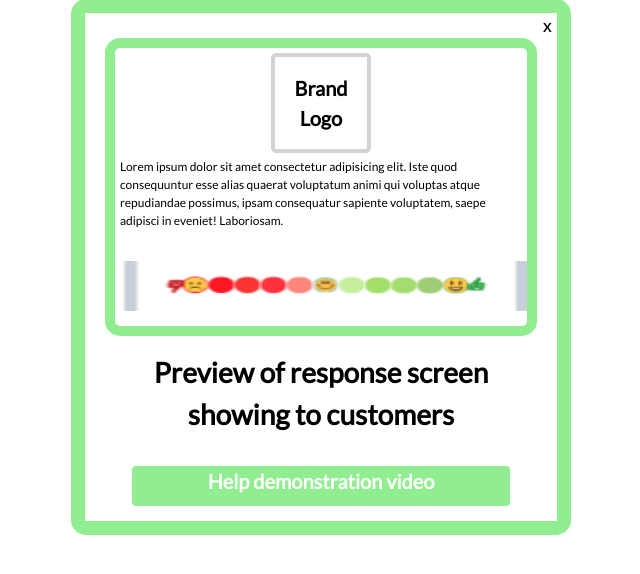
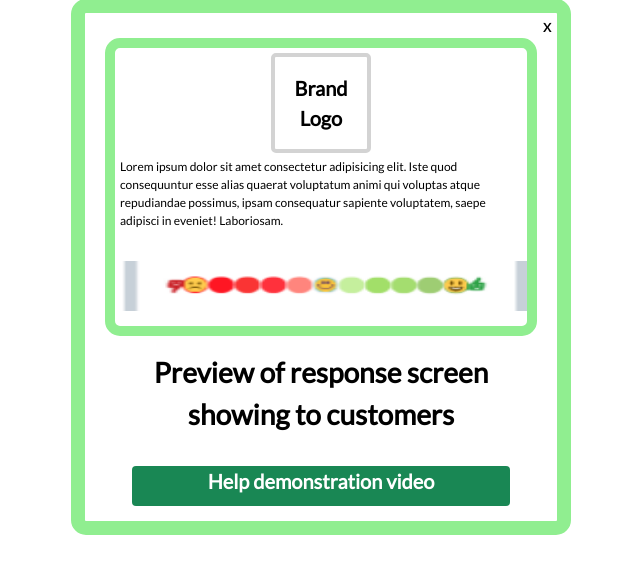
Before and after one commit to LL06-Reports-Analysis-Dowell/100077-dowellvocfeedback, a Django app: page /preview/ in a window 1280 px wide. Shown: the part 16-590 px from the top of the page, without its empty margins (319-959 px from the left). Run offline with Django 3.2, Linux system fonts and the light colour scheme.

Commit message:
Color to default

```diff
--- a/feedback/static/css/feedback.css
+++ b/feedback/static/css/feedback.css
@@ -369,8 +369,3 @@ input::placeholder {
     height: 40vh;
   }
 }
-
-.btn-success {
-  background-color: #90ee90 !important;
-  border-color: #90ee90 !important;
-}
```
